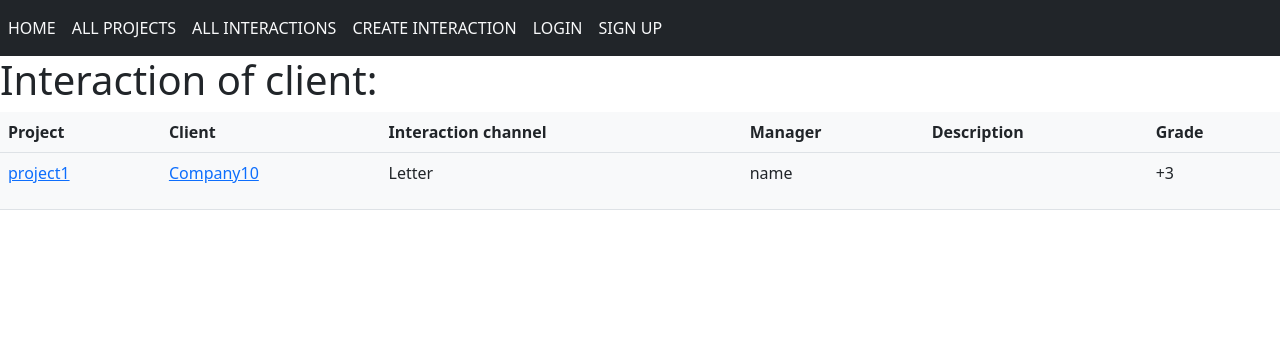
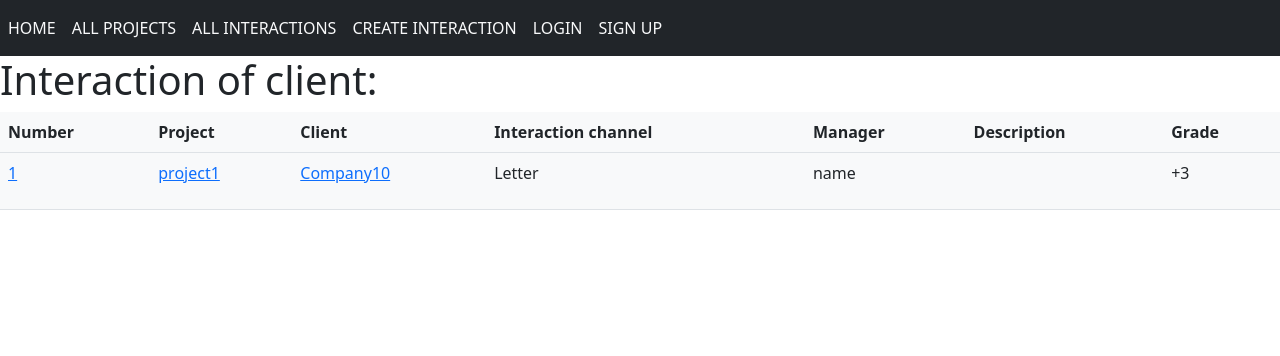
Before and after one commit to AntonDubiaha/CRMProject, a Django app: page /client/1/interactions/ in a window 1280 px wide. Shown: the top 356 px of the page. Run offline with Django 4.2, Linux system fonts and the light colour scheme; data comes from the database, SQL or seed files in the repository; some libraries are stand-ins or nearby versions.

Commit message:
interactions number

```diff
--- a/interactions/templates/interactions/interactions_client.html
+++ b/interactions/templates/interactions/interactions_client.html
@@ -3,6 +3,7 @@
 <h1>{{title}}:</h1>
 <table class="table bg-light">
   <tr>
+    <th>Number</th>
     <th>Project</th>
     <th>Client</th>
     <th>Interaction channel</th>
@@ -12,6 +13,9 @@
   </tr>
     {% for field in interactions_client_list %}
     <tr>
+      <td>
+        <a href="{{ field.get_absolute_url }}">{{field.pk}}</a>
+      </td>
       <td>
         <a href="{{ field.project.get_absolute_url }}">{{field.project}}</a>
       </td>
--- a/interactions/templates/interactions/interactions_project.html
+++ b/interactions/templates/interactions/interactions_project.html
@@ -3,6 +3,7 @@
 <h1>{{title}}:</h1>
 <table class="table bg-light">
   <tr>
+    <th>Number</th>
     <th>Project</th>
     <th>Client</th>
     <th>Interaction channel</th>
@@ -12,6 +13,9 @@
   </tr>
     {% for field in interactions_project_list %}
     <tr>
+      <td>
+        <a href="{{ field.get_absolute_url }}">{{field.pk}}</a>
+      </td>
       <td>
         <a href="{{ field.project.get_absolute_url }}">{{field.project}}</a>
       </td>
```
